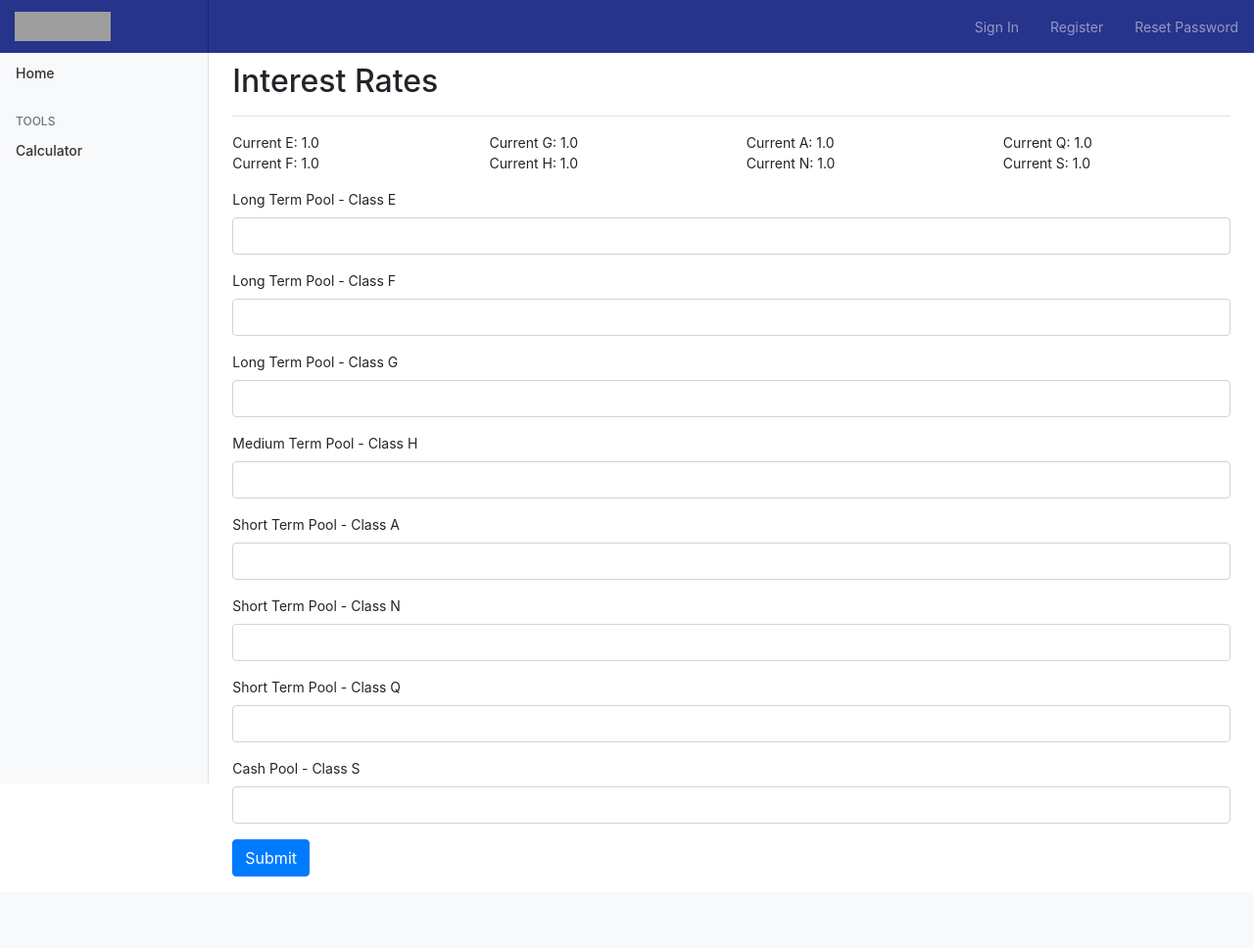
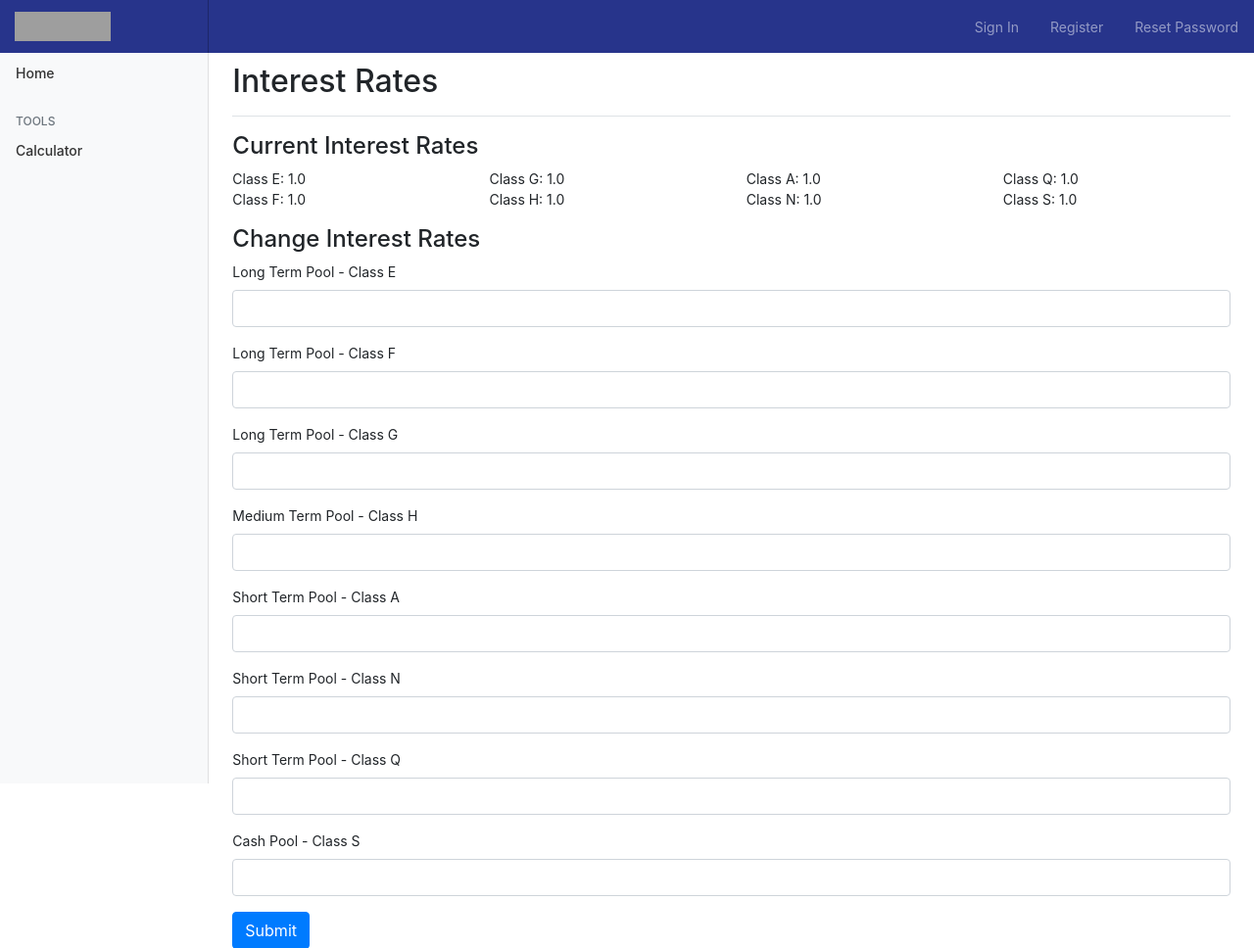
Before and after one commit to deanvains/Modelling-Returns-On-Funds, a Flask app: page /admin in a window 1280 px wide. Shown: the top 968 px of the page at 98% size. Before the commit the page ends 895 px from the top, so only its background shows below. Run offline with Flask 2, Linux system fonts and the light colour scheme; tables that the repository leaves empty hold one stand-in row (values such as "Sample post"); some libraries are stand-ins or nearby versions; grey boxes are pictures that could not be loaded.

Commit message:
formatting

```diff
--- a/app/forms.py
+++ b/app/forms.py
@@ -73,7 +73,7 @@ class InterestRatesForm(FlaskForm):
     submit = SubmitField('Submit')
 
 class RemovalForm(FlaskForm):
-    rid = IntegerField('Which item would you like to remove?')
+    rid = IntegerField('Which result would you like to remove?')
     submit = SubmitField('Submit')
 
 class makeAdmin(FlaskForm):
--- a/app/templates/admin.html
+++ b/app/templates/admin.html
@@ -11,16 +11,16 @@
     </div>
 
 
-
+		<h4>Current Interest Rates</h4>
         <div class="row mb-3">
-          <div class="col">Current E: {{ Interest.ClassE }} <br> Current F: {{ Interest.ClassF }}  </div>
-          <div class="col">Current G: {{ Interest.ClassG }}<br>  Current H: {{ Interest.ClassH }} </div>
-          <div class="col">Current A: {{ Interest.ClassA }} <br> Current N: {{ Interest.ClassN }} </div>
-          <div class="col">Current Q: {{ Interest.ClassQ }} <br> Current S: {{ Interest.ClassS }} </div>
+          <div class="col">Class E: {{ Interest.ClassE }} <br> Class F: {{ Interest.ClassF }}  </div>
+          <div class="col">Class G: {{ Interest.ClassG }}<br>  Class H: {{ Interest.ClassH }} </div>
+          <div class="col">Class A: {{ Interest.ClassA }} <br> Class N: {{ Interest.ClassN }} </div>
+          <div class="col">Class Q: {{ Interest.ClassQ }} <br> Class S: {{ Interest.ClassS }} </div>
         </div>
 
 
-
+			<h4>Change Interest Rates</h4>
             <form class="form form-horizontal mb-3" method="post" role="form">
                {{ wtf.quick_form(form, action=".", method="post", extra_classes=None, role="form", form_type="basic", horizontal_columns=('lg', 2, 10), enctype=None, button_map={'submit':'primary'}, id="")}}
                 </form>
--- a/app/templates/base.html
+++ b/app/templates/base.html
@@ -55,9 +55,9 @@
                                 <span data-feather="home" id="homebutton"></span> Home <span class="sr-only">(current)</span>
                             </a>
                             <h6 class="sidebar-heading d-flex justify-content-between align-items-center px-3 mt-4 mb-1 text-muted">
-                            <span>Tools</span>
+                            <span>Tools</span></h6>
                         </li>
-                    </h6>
+
                         <li class="nav-item ">
                             <a class="nav-link " href="{{ url_for( 'calcs') }} ">
                                 <span data-feather="file "></span> Calculator
--- a/app/templates/calcs.html
+++ b/app/templates/calcs.html
@@ -10,7 +10,7 @@
 
     <button type="button" class="btn btn-primary" id="formButton2">Operating Accounts</button>
 
-
+	<br><br>
     <div class="form-row">
         <form action="" method="post" novalidate>
             {{ form.hidden_tag() }}
@@ -146,7 +146,7 @@
 			{% if current_user.is_anonymous %}
 			<div class="form-group col-md-12">
                 <p>
-					<a href="{{ url_for('signin') }}">Sign in to save your calculation</a>
+					<a href="{{ url_for('signin') }}">Sign in to save your calculation.</a>
 				</p>
             </div>
 			{% endif %}
```
Also changed, not shown: app/templates/homepage.html (+7 -2 lines).
